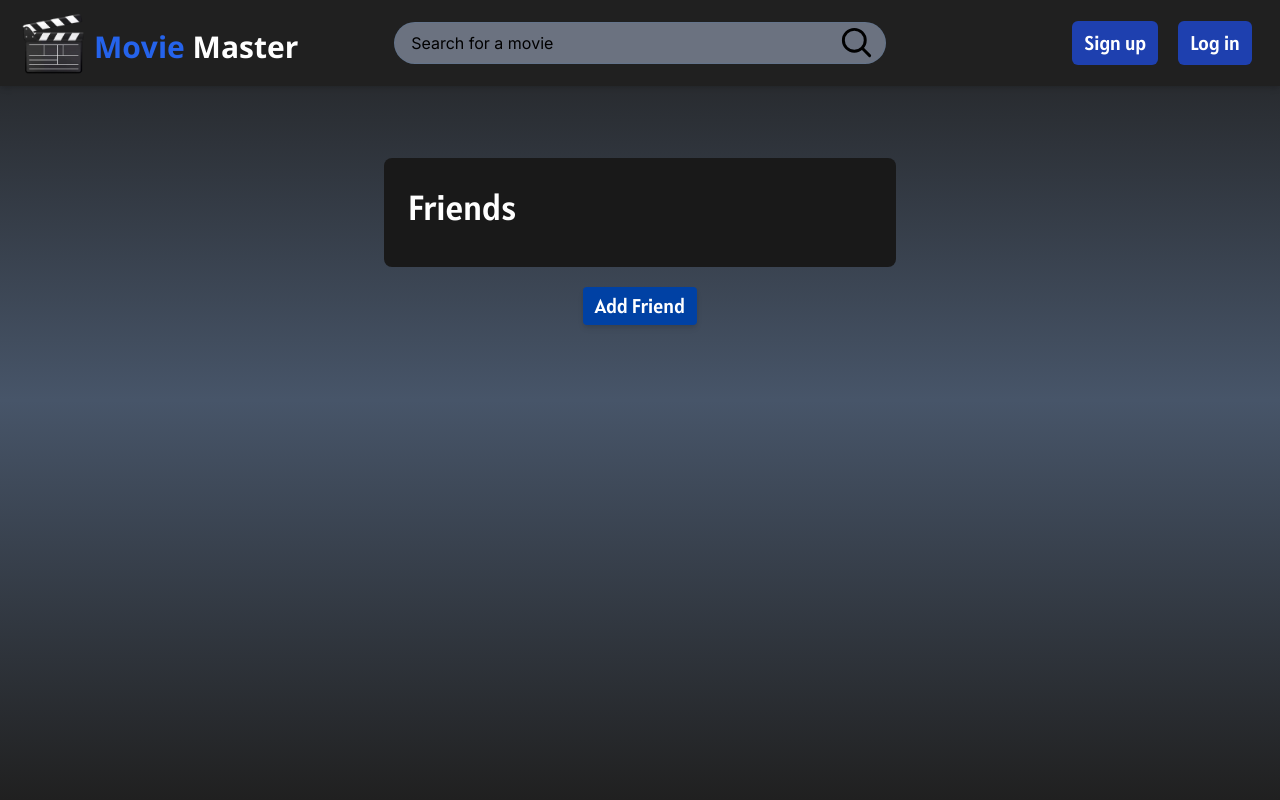
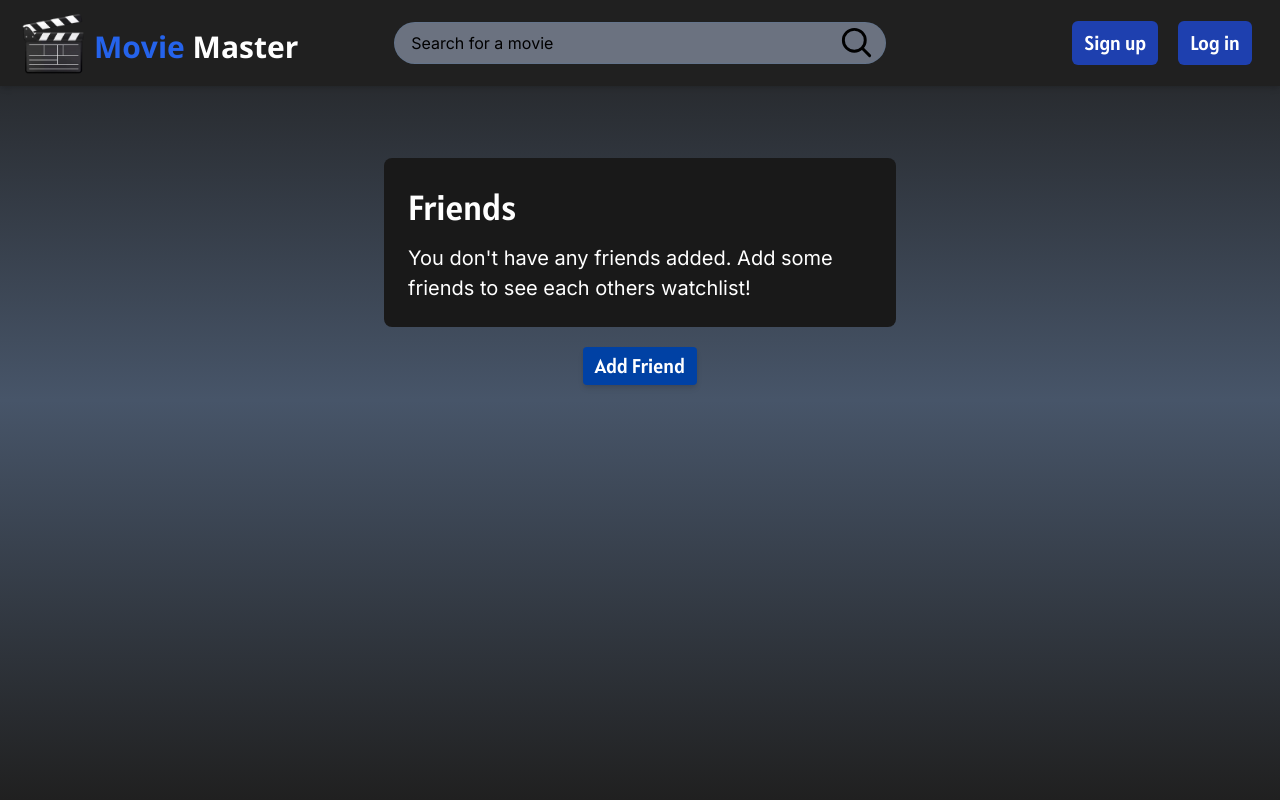
Before and after one commit to Team-Drop-Database/MovieMasters-fe, a Next.js app: page /friends in a window 1280 px wide. Shown: the top 800 px of the page. Built offline with nearby package versions, Linux system fonts and the light colour scheme.

Commit message:
Added 'no friends added' message

```diff
--- a/src/app/(pages)/friends/page.tsx
+++ b/src/app/(pages)/friends/page.tsx
@@ -186,6 +186,7 @@ export default function Friends() {
           <div className="flex flex-row justify-center space-x-4 mt-6 w-full">
             <div className="w-2/5 p-6 rounded-lg bg-background_secondary">
               <h1 className="mb-2">Friends</h1>
+              {friends.length == 0 ? <p className="font-inter text-md">You don't have any friends added. Add some friends to see each others watchlist!</p> : ''}
               {friends.map(({friendUsername, friendProfilePicture}, index) => (
                 <div className="flex items-center mb-2" key={index}>
                   <div className="flex items-center space-x-4">
```
